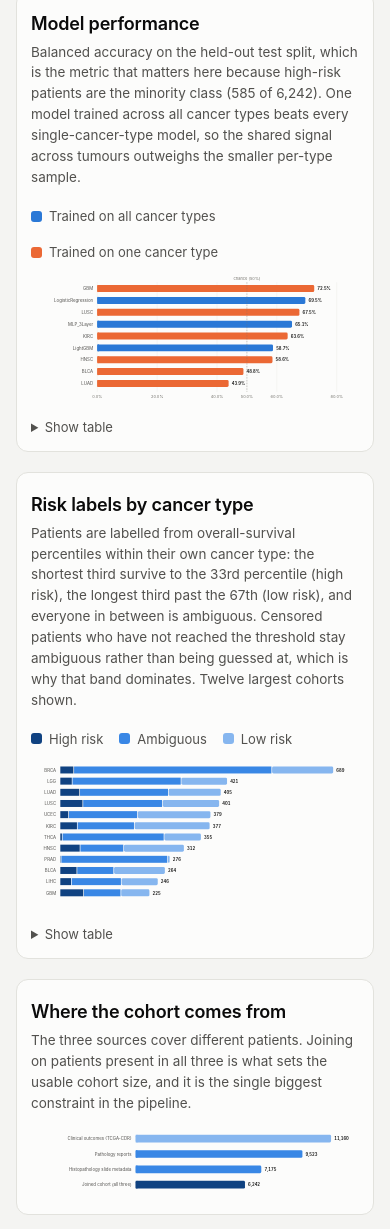
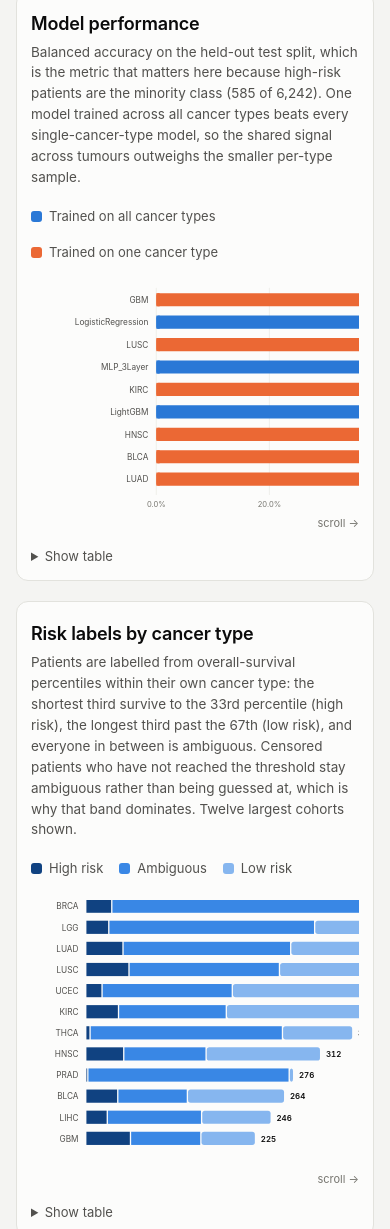
Before and after one commit to devangpratap/tcga-risk-pipeline, a plain HTML site: page docs/index.html in a window 390 px wide. Shown: the part 992-2221 px from the top of the page. Drawn offline with Linux system fonts and the light colour scheme.

Commit message:
Keep the charts legible on phones by scrolling instead of shrinking

```diff
--- a/docs/index.html
+++ b/docs/index.html
@@ -106,7 +106,15 @@ footer a { color: var(--text-secondary); }
 }
 #tip b { font-weight: 600; }
 #tip .r { color: var(--text-secondary); }
-@media (max-width: 560px) { header { padding-top: 32px; } section { padding: 18px 14px 14px; } }
+@media (max-width: 720px) {
+  header { padding-top: 32px; }
+  section { padding: 18px 14px 14px; }
+  /* shrinking the viewBox to phone width makes the labels unreadable, so keep the
+     chart at a legible size and let it scroll sideways instead */
+  .scroll { overflow-x: auto; -webkit-overflow-scrolling: touch; }
+  .scroll svg { min-width: 620px; }
+  .scroll::after { content: "scroll \2192"; display: block; font-size: 11px; color: var(--text-muted); text-align: right; }
+}
 </style>
 </head>
 <body>
@@ -130,7 +138,7 @@ footer a { color: var(--text-secondary); }
     <span><i class="swatch" style="background:var(--series-1)"></i> Trained on all cancer types</span>
     <span><i class="swatch" style="background:var(--series-2)"></i> Trained on one cancer type</span>
   </div>
-  <svg id="models" aria-label="Balanced accuracy by model"></svg>
+  <div class="scroll"><svg id="models" aria-label="Balanced accuracy by model"></svg></div>
   <details><summary>Show table</summary><div id="models-table"></div></details>
 </section>
 
@@ -142,14 +150,14 @@ footer a { color: var(--text-secondary); }
     <span><i class="swatch" style="background:var(--ord-2)"></i> Ambiguous</span>
     <span><i class="swatch" style="background:var(--ord-1)"></i> Low risk</span>
   </div>
-  <svg id="types" aria-label="Risk label distribution by cancer type"></svg>
+  <div class="scroll"><svg id="types" aria-label="Risk label distribution by cancer type"></svg></div>
   <details><summary>Show table</summary><div id="types-table"></div></details>
 </section>
 
 <section>
   <h2>Where the cohort comes from</h2>
   <p class="note">The three sources cover different patients. Joining on patients present in all three is what sets the usable cohort size, and it is the single biggest constraint in the pipeline.</p>
-  <svg id="sources" aria-label="Patient counts per source and after joining"></svg>
+  <div class="scroll"><svg id="sources" aria-label="Patient counts per source and after joining"></svg></div>
 </section>
 
 <footer>
```
